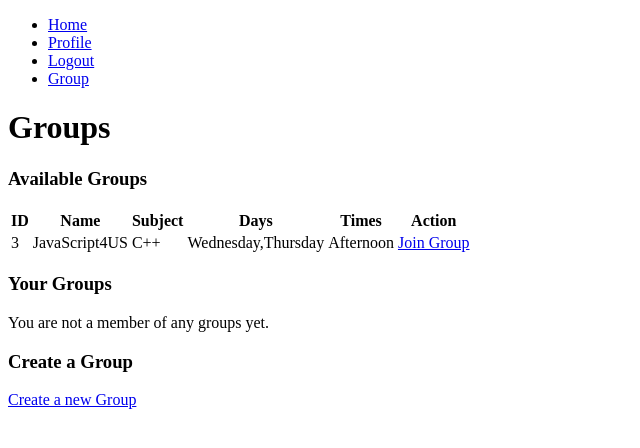
After one commit to N-Ghi/Final-Project-21, a Flask app: page /group in a window 1280 px wide. The commit adds this page. Shown: the top 448 px of the page, without its empty margins (0-640 px from the left). Run offline with Flask 3, Linux system fonts and the light colour scheme; a user stored in the database is signed in; data comes from the database, SQL or seed files in the repository; both versions use the stored data as it was after the commit.

Commit message:
added the group functionality

```diff
--- a/study/__init__.py
+++ b/study/__init__.py
@@ -9,10 +9,7 @@ import os
 
 # Load environment variables from .env file
 load_dotenv()
-
-# Debugging print statement
 secret_key = os.getenv('SECRET_KEY')
-print(f"SECRET_KEY (inside __init__.py): {secret_key}")
 
 # Initialize Flask extensions
 db = SQLAlchemy()
--- a/study/routes.py
+++ b/study/routes.py
@@ -163,7 +163,10 @@ def register_routes(app):
         if not current_user.confirmed:
             flash_message('Please confirm your account!', 'warning')
             return redirect(url_for('resend_confirmation'))
-        return render_template('dashboard.html', user=user)
+
+        # Get groups the user is part of
+        groups = Group.query.join(GroupMember).filter(GroupMember.user_id == user.username).all()
+        return render_template('dashboard.html', user=user, groups=groups)
 
     # Logout Route
     @app.route('/logout')
@@ -172,3 +175,87 @@ def register_routes(app):
         logout_user()
         flash_message('Logged out successfully!', 'success')
         return redirect(url_for('home'))
+
+    #See gruops
+    @app.route('/group')
+    @login_required
+    def group():
+        all_groups = Group.query.all()
+        user_groups = Group.query.join(GroupMember).filter(GroupMember.user_id == current_user.username).all()
+        return render_template('group.html', all_groups=all_groups, user_groups=user_groups)
+
+    # Create Group Route
+    @app.route('/group/new', methods=['GET', 'POST'])
+    @login_required
+    def create_group():
+        form = CreateGroupForm()
+        if form.validate_on_submit():
+            new_group = Group(
+                name=form.name.data,
+                subject=form.subject.data,
+                creator=current_user.username,
+                days=",".join(form.days.data),
+                times=",".join(form.times.data)
+            )
+            db.session.add(new_group)
+            db.session.commit()
+
+            # Add the creator as a member
+            new_member = GroupMember(
+                group_id=new_group.id,
+                user_id=current_user.username
+            )
+            db.session.add(new_member)
+            db.session.commit()
+            flash_message('Group created successfully! You have been added as a member', 'success')
+            return redirect(url_for('dashboard'))
+        return render_template('create_group.html', form=form)
+
+    # Join Group Route
+    @app.route('/join_group/<int:group_id>')
+    @login_required
+    def join_group(group_id):
+        # Handle joining the group
+        group = Group.query.get_or_404(group_id)
+        if group and len(group.members) < 10:
+            # Add user to the group
+            new_member = GroupMember(group_id=group.id, user_id=current_user.username)
+            db.session.add(new_member)
+            db.session.commit()
+            flash_message('You have successfully joined the group!', 'success')
+        else:
+            flash_message('Group is full or does not exist.', 'danger')
+        return redirect(url_for('group'))
+
+    # Delete Group Route
+    @app.route('/group/delete/<int:group_id>', methods=['GET','POST'])
+    @login_required
+    def delete_group(group_id):
+        group = Group.query.get_or_404(group_id)
+        if group.creator != current_user.username:
+            flash_message('You are not authorized to delete this group.', 'danger')
+            return redirect(url_for('group'))
+
+        # Remove all members of the group
+        GroupMember.query.filter_by(group_id=group_id).delete()
+        db.session.delete(group)
+        db.session.commit()
+        flash_message('Group deleted successfully!', 'success')
+        return redirect(url_for('group'))
+
+    # Leave Group Route
+    @app.route('/group/leave/<int:group_id>', methods=['GET','POST'])
+    @login_required
+    def leave_group(group_id):
+        group = Group.query.get_or_404(group_id)
+
+        # Check if the user is a member of the group
+        membership = GroupMember.query.filter_by(group_id=group_id, user_id=current_user.username).first()
+        if membership:
+            db.session.delete(membership)
+            db.session.commit()
+            flash_message('You have left the group.', 'success')
+        else:
+            flash_message('You are not a member of this group.', 'danger')
+
+        return redirect(url_for('group'))
--- /dev/null
+++ b/study/templates/group.html
@@ -0,0 +1,83 @@
+{% extends 'navbar.html' %}
+{% block title %}Groups{% endblock %}
+{% block content %}
+    <h1>Groups</h1>
+
+    {% if all_groups|length == 0 %}
+        <p>No groups exist yet.</p>
+        <a href="{{ url_for('create_group') }}">Create a Group</a>
+    {% else %}
+        <h3>Available Groups</h3>
+        <table>
+            <thead>
+                <tr>
+                    <th>ID</th>
+                    <th>Name</th>
+                    <th>Subject</th>
+                    <th>Days</th>
+                    <th>Times</th>
+                    <th>Action</th>
+                </tr>
+            </thead>
+            <tbody>
+                {% for group in all_groups %}
+                    <tr>
+                        <td>{{ group.id }}</td>
+                        <td>{{ group.name }}</td>
+                        <td>{{ group.subject }}</td>
+                        <td>{{ group.days }}</td>
+                        <td>{{ group.times }}</td>
+                        <td>
+                            {% if group.members|length < 10 %}
+                                <a href="{{ url_for('join_group', group_id=group.id) }}">Join Group</a>
+                            {% else %}
+                                <span>Full</span>
+                            {% endif %}
+                        </td>
+                    </tr>
+                {% endfor %}
+            </tbody>
+        </table>
+    {% endif %}
+
+    <h3>Your Groups</h3>
+    {% if user_groups|length == 0 %}
+        <p>You are not a member of any groups yet.</p>
+    {% else %}
+        <table>
+            <thead>
+                <tr>
+                    <th>ID</th>
+                    <th>Name</th>
+                    <th>Subject</th>
+                    <th>Days</th>
+                    <th>Times</th>
+                    <th>Action</th>
+                </tr>
+            </thead>
+            <tbody>
+                {% for group in user_groups %}
+                    <tr>
+                        <td>{{ group.id }}</td>
+                        <td>{{ group.name }}</td>
+                        <td>{{ group.subject }}</td>
+                        <td>{{ group.days }}</td>
+                        <td>{{ group.times }}</td>
+                        <td>
+                            {% if group.creator == current_user.username %}
+                                <a href="{{ url_for('delete_group', group_id=group.id) }}">Delete Group</a>
+                                <a href="{{ url_for('leave_group', group_id=group.id) }}">Leave Group</a>
+                            {% else %}
+                                <a href="{{ url_for('leave_group', group_id=group.id) }}">Leave Group</a>
+                            {% endif %}
+                        </td>
+                    </tr>
+                {% endfor %}
+            </tbody>
+        </table>
+    {% endif %}
+    <h3>Create a Group</h3>
+    <div>
+        <a href="{{url_for('create_group')}}">Create a new Group</a>
+    </div>
+{% endblock %}
--- a/study/templates/navbar.html
+++ b/study/templates/navbar.html
@@ -6,11 +6,7 @@
     <title>Document</title>
 </head>
 <body>
-    <nav class="navbar navbar-expand-lg navbar-light bg-light">
-        <a class="navbar-brand" href="{{ url_for('home') }}">Study Buddy</a>
-        <button class="navbar-toggler" type="button" data-toggle="collapse" data-target="#navbarNav" aria-controls="navbarNav" aria-expanded="false" aria-label="Toggle navigation">
-            <span class="navbar-toggler-icon"></span>
-        </button>
+    <nav >
         <div class="collapse navbar-collapse" id="navbarNav">
             <ul class="navbar-nav">
                 <li class="nav-item">
@@ -21,6 +17,9 @@
                 </li>
                 <li class="nav-item">
                     <a class="nav-link" href="{{ url_for('logout') }}">Logout</a>
+                </li>
+                <li>
+                    <a href="{{url_for('group')}}">Group</a>
                 </li>
             </ul>
         </div>
```
Also changed, not shown: migrations/versions/d9eec5d24fea_corrected_a_table.py (added, +34 -0 lines), study/db_models.py (+22 -2 lines), study/forms.py (+12 -0 lines), study/templates/create_group.html (added, +29 -0 lines), study/templates/dashboard.html (+40 -1 lines), instance/study.db.
